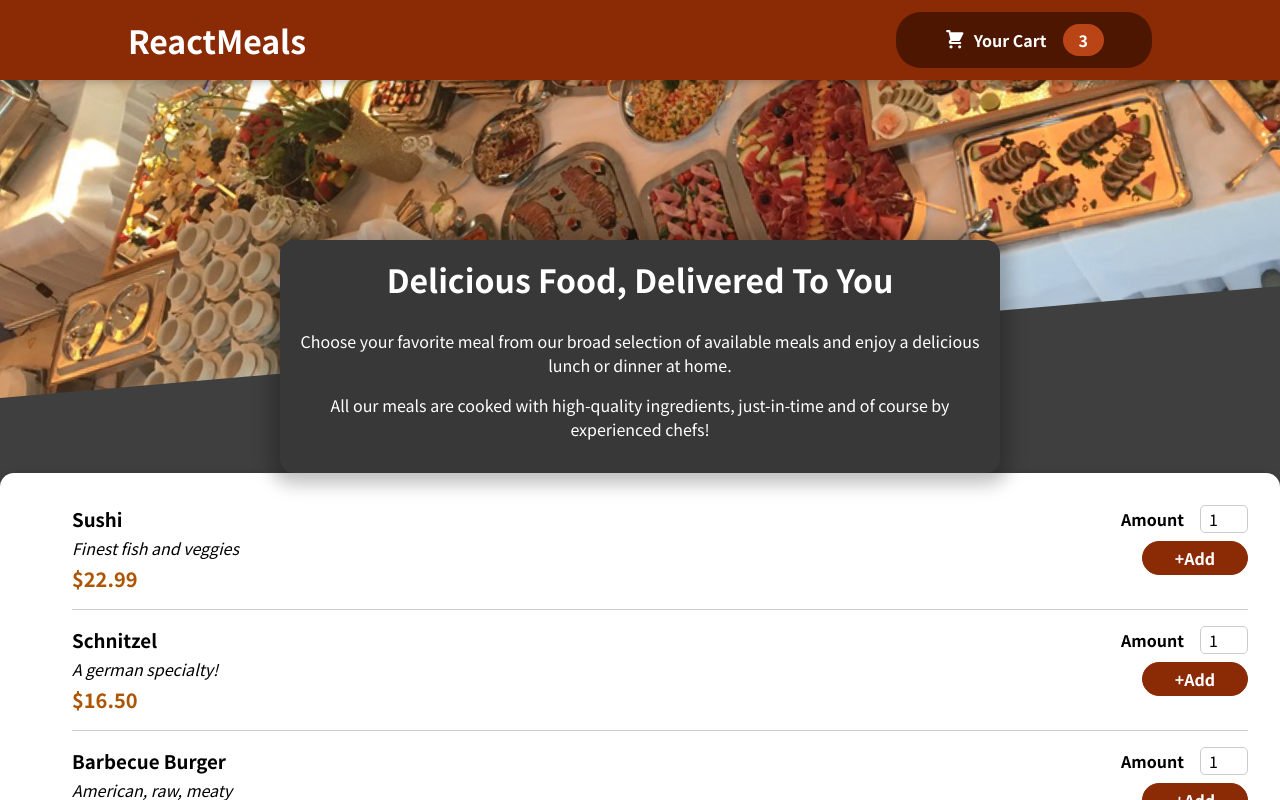
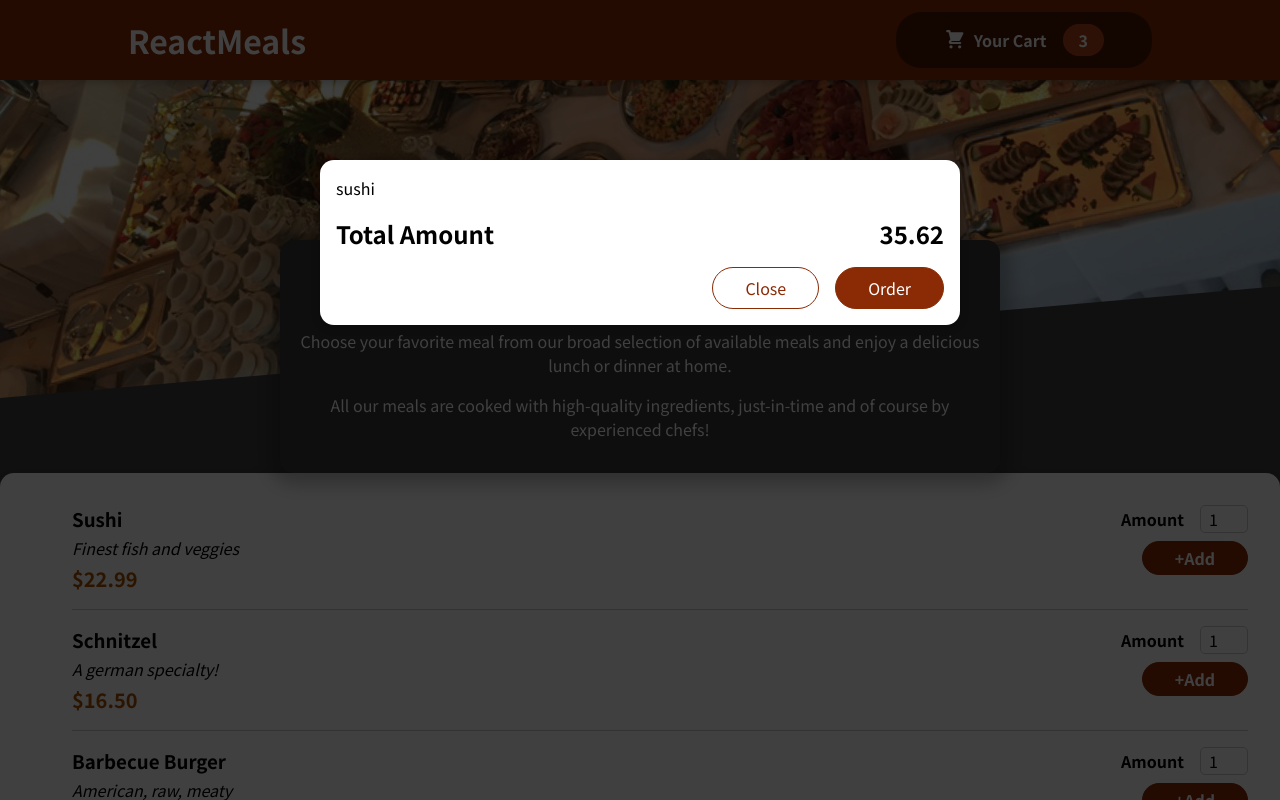
Before and after one commit to Ritik-122/FoodOrdering, a React (Create React App) app: page / in a window 1280 px wide. Shown: the top 800 px of the page. Built offline with nearby package versions, Linux system fonts and the light colour scheme.

Commit message:
"cart added"

```diff
--- a/public/index.html
+++ b/public/index.html
@@ -28,6 +28,7 @@
   </head>
   <body>
     <noscript>You need to enable JavaScript to run this app.</noscript>
+    <div id="overlays"></div>
     <div id="root"></div>
     <!--
       This HTML file is a template.
--- a/src/App.js
+++ b/src/App.js
@@ -1,11 +1,13 @@
 import React from 'react'
 import Meals from './components/Meal/Meals.js';
+import Cart from './components/Cart/Cart.js';
 
 import Header from './components/Layout/Header.js';
+
 function App() {
   return (
     <React.Fragment>
-
+    <Cart />
     <Header />
     <main>
     <Meals />
--- /dev/null
+++ b/src/components/Cart/Cart.js
@@ -0,0 +1,28 @@
+import React from "react";
+import Modal from "../UI/Modal";
+import classes from "./Cart.module.css";
+
+export default function Cart(props) {
+  const cartItem = (
+    <ul className={classes['cart-items']}>
+      {[
+        { id: "c1", name: "sushi", amount: 2, price: 12.99 }].map((item) => (
+          <li>{item.name}</li>
+        ))
+      }
+    </ul>
+  );
+  return (
+   <Modal>
+      {cartItem}
+      <div className={classes.total}>
+        <span>Total Amount</span>
+        <span>35.62</span>
+      </div>
+      <div className={classes.actions}>
+        <button className={classes['button--alt']}>Close</button>
+        <button className={classes.button}>Order</button>
+      </div>
+      </Modal>
+  );
+}
--- /dev/null
+++ b/src/components/Cart/Cart.module.css
@@ -0,0 +1,46 @@
+.cart-items {
+    list-style: none;
+    margin: 0;
+    padding: 0;
+    max-height: 20rem;
+    overflow: auto;
+  }
+
+  .total {
+    display: flex;
+    justify-content: space-between;
+    align-items: center;
+    font-weight: bold;
+    font-size: 1.5rem;
+    margin: 1rem 0;
+  }
+
+  .actions {
+    text-align: right;
+  }
+
+  .actions button {
+    font: inherit;
+    cursor: pointer;
+    background-color: transparent;
+    border: 1px solid #8a2b06;
+    padding: 0.5rem 2rem;
+    border-radius: 25px;
+    margin-left: 1rem;
+  }
+
+  .actions button:hover,
+  .actions button:active {
+    background-color: #5a1a01;
+    border-color: #5a1a01;
+    color: white;
+  }
+
+  .actions .button--alt {
+    color: #8a2b06;
+  }
+
+  .actions .button {
+    background-color: #8a2b06;
+    color: white;
+  }
--- /dev/null
+++ b/src/components/UI/Modal.js
@@ -0,0 +1,26 @@
+import React from 'react'
+import classes from './Modal.module.css'
+import ReactDOM  from 'react-dom'
+
+const Backdrop=(props)=>{
+    return <div className={classes.backdrop}></div>
+}
+
+ const ModalOverlay=(props) =>{
+  return (
+    <div className={classes.modal}>
+        <div className={classes.content}>{props.children}</div>
+    </div>
+
+  )
+}
+const portalElement=document.getElementById('overlays')
+const Modal=(props)=>{
+    return (
+        <React.Fragment>
+            {ReactDOM.createPortal(<Backdrop />,portalElement)}
+            {ReactDOM.createPortal(<ModalOverlay >{props.children}</ModalOverlay>,portalElement)}
+        </React.Fragment>
+    )
+}
+export default Modal
--- /dev/null
+++ b/src/components/UI/Modal.module.css
@@ -0,0 +1,40 @@
+.backdrop {
+    position: fixed;
+    top: 0;
+    left: 0;
+    width: 100%;
+    height: 100vh;
+    z-index: 20;
+    background-color: rgba(0, 0, 0, 0.75);
+  }
+
+  .modal {
+    position: fixed;
+    top: 20vh;
+    left: 5%;
+    width: 90%;
+    background-color: white;
+    padding: 1rem;
+    border-radius: 14px;
+    box-shadow: 0 2px 8px rgba(0, 0, 0, 0.25);
+    z-index: 30;
+    animation: slide-down 300ms ease-out forwards;
+  }
+
+  @media (min-width: 768px) {
+    .modal {
+      width: 40rem;
+      left: calc(50% - 20rem);
+    }
+  }
+
+  @keyframes slide-down {
+    from {
+      opacity: 0;
+      transform: translateY(-3rem);
+    }
+    to {
+      opacity: 1;
+      transform: translateY(0);
+    }
+  }
```
